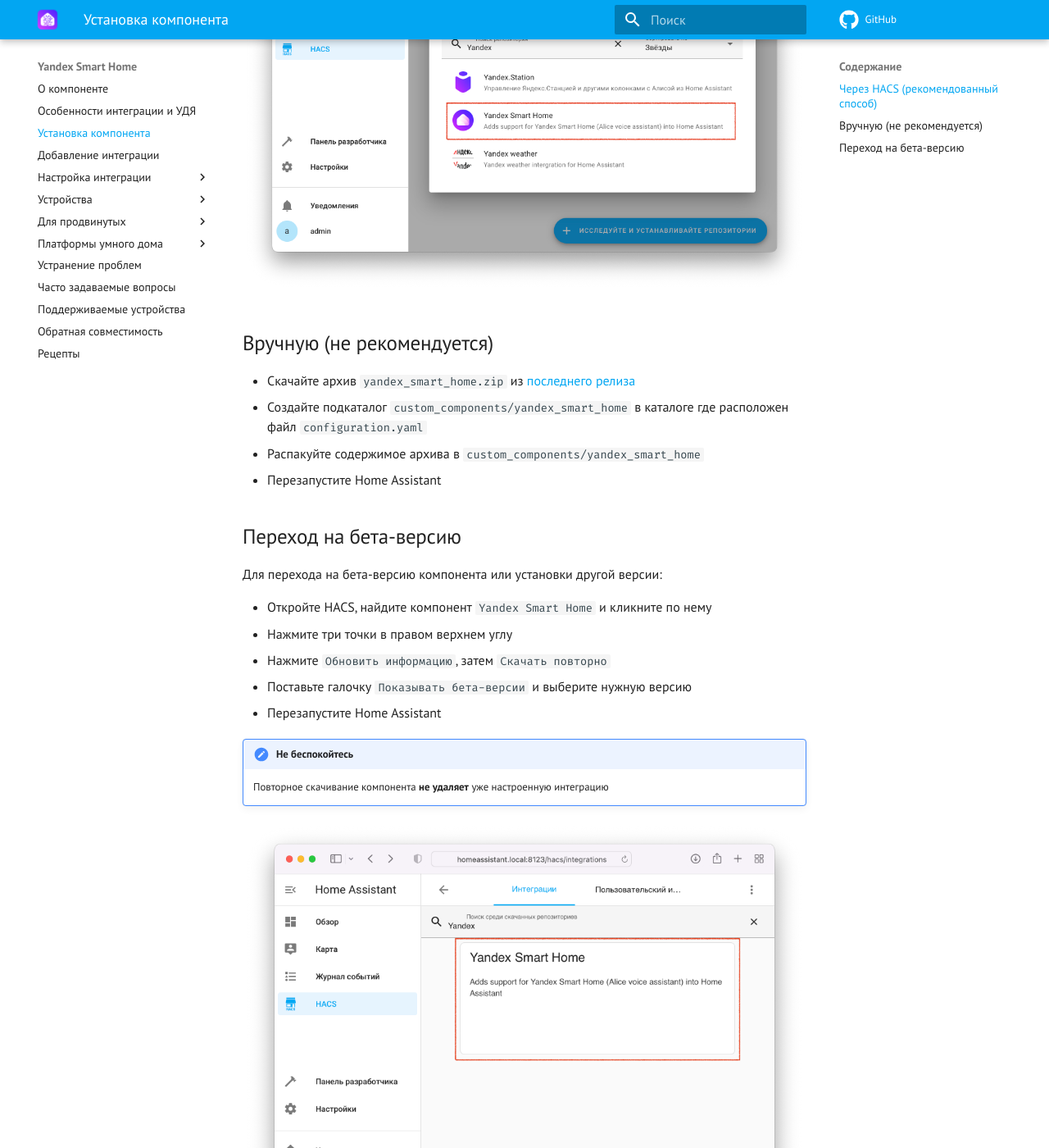
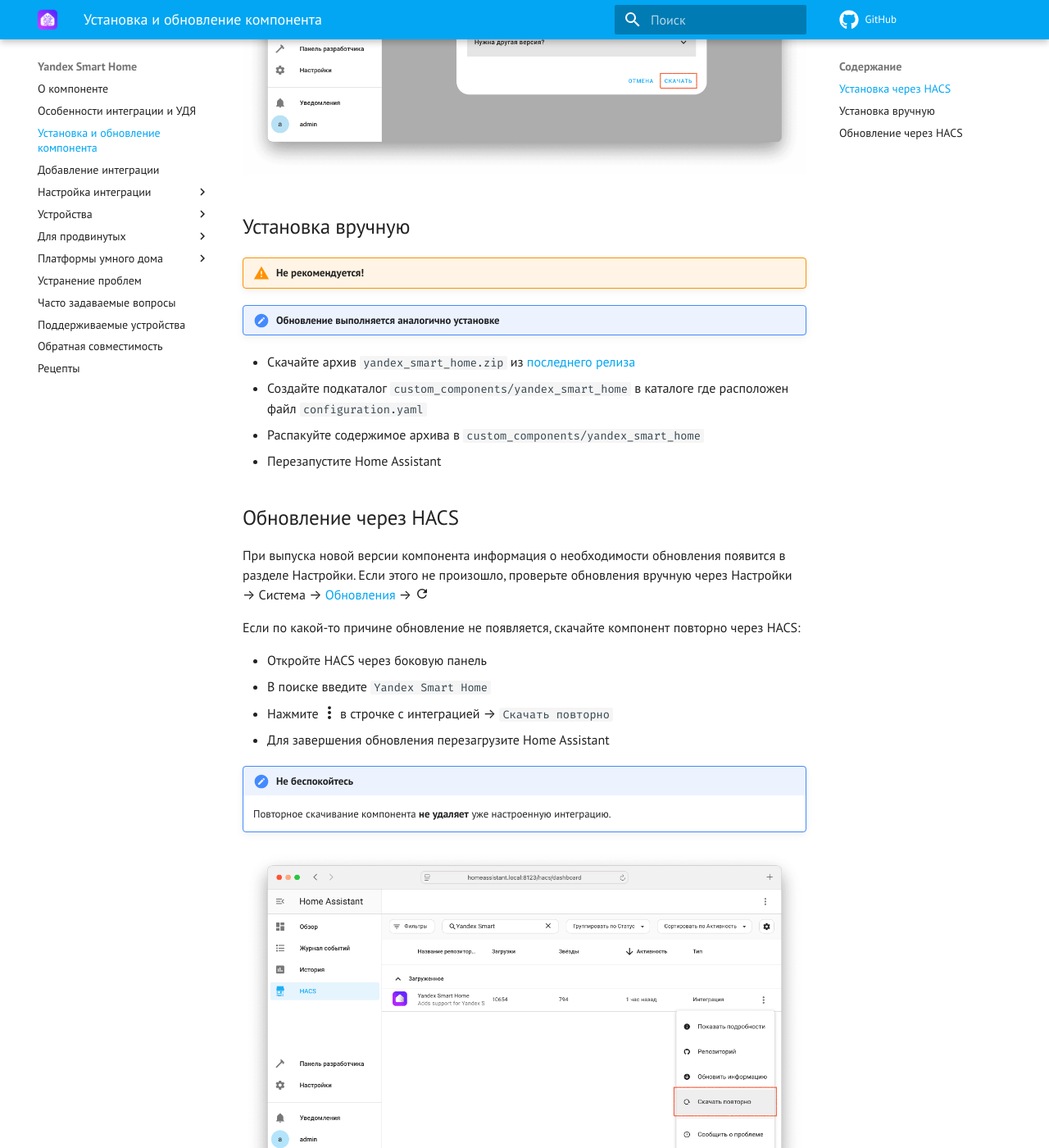
Before and after one commit to dext0r/yandex_smart_home, an MkDocs documentation site: the page built from docs/install/component.md, in a window 1280 px wide and 1400 px high, scrolled down 1084 px. Shown: the whole window at 82% size. Built offline with MkDocs 1.6.1 and Material for MkDocs 9.7.7, drawn with Linux system fonts in a browser that asks for light colours; comment, search, counter and statistics services are not loaded; the version menu is left out; some of the changed text lies outside the part shown.

Commit message:
docs: Rewrite component installation for HACS v2 (#504)

```diff
--- a/docs/install/component.md
+++ b/docs/install/component.md
@@ -1,35 +1,39 @@
-## Через HACS (рекомендованный способ) { id=hacs }
+## Установка через HACS { id=hacs }
 
-* Установите [HACS](https://hacs.xyz/docs/setup/download)
-* Откройте HACS --> Интеграции
-* Нажмите кнопку `Исследуйте и устанавливайте репозитории` в правом нижнем углу
-* В поиске введите `Yandex` и выберите `Yandex Smart Home`
-* Нажмите `Загрузить этот репозиторий с помощью HACS` --> `Скачать`
+!!! success "Рекомендованный способ"
+
+* [Установите](https://hacs.xyz/docs/use/download/download/) компонент HACS --> Перезагрузите Home Assistant --> [Добавьте интеграцию](https://hacs.xyz/docs/use/configuration/basic/) HACS
+* Откройте HACS через боковую панель
+* В поиске введите `Yandex Smart Home`
+* Нажмите :fontawesome-solid-ellipsis-vertical: в строчке с интеграцией --> `Скачать`
 * Для завершения установки перезагрузите Home Assistant
 
 ![](../assets/images/install/hacs-1.png){ width=750 }
 ![](../assets/images/install/hacs-2.png){ width=750 }
 
-## Вручную (не рекомендуется) { id=manual }
+## Установка вручную { id=manual }
+
+!!! warning "Не рекомендуется!"
+
+!!! hint "Обновление выполняется аналогично установке"
 
 * Скачайте архив `yandex_smart_home.zip` из [последнего релиза](https://github.com/dext0r/yandex_smart_home/releases/latest)
 * Создайте подкаталог `custom_components/yandex_smart_home` в каталоге где расположен файл `configuration.yaml`
 * Распакуйте содержимое архива в `custom_components/yandex_smart_home`
 * Перезапустите Home Assistant
 
-## Переход на бета-версию { id=change-version }
+## Обновление через HACS { id=update }
 
-Для перехода на бета-версию компонента или установки другой версии:
+При выпуска новой версии компонента информация о необходимости обновления появится в разделе Настройки. Если этого не произошло, проверьте обновления вручную через Настройки --> Система --> [Обновления](https://my.home-assistant.io/redirect/updates/) --> :material-refresh:
 
-* Откройте HACS, найдите компонент `Yandex Smart Home` и кликните по нему
-* Нажмите три точки в правом верхнем углу
-* Нажмите `Обновить информацию`, затем `Скачать повторно`
-* Поставьте галочку `Показывать бета-версии` и выберите нужную версию
-* Перезапустите Home Assistant
+Если по какой-то причине обновление не появляется, скачайте компонент повторно через HACS:
+
+* Откройте HACS через боковую панель
+* В поиске введите `Yandex Smart Home`
+* Нажмите :fontawesome-solid-ellipsis-vertical: в строчке с интеграцией --> `Скачать повторно`
+* Для завершения обновления перезагрузите Home Assistant
 
 !!! hint "Не беспокойтесь"
-    Повторное скачивание компонента **не удаляет** уже настроенную интеграцию
+    Повторное скачивание компонента **не удаляет** уже настроенную интеграцию.
 
-![](../assets/images/install/reinstall-1.png){ width=750 }
-![](../assets/images/install/reinstall-2.png){ width=750 }
-![](../assets/images/install/reinstall-3.png){ width=750 }
+![](../assets/images/install/reinstall.png){ width=750 }
--- a/mkdocs.yml
+++ b/mkdocs.yml
@@ -6,7 +6,7 @@
 nav:
   - О компоненте: index.md
   - Особенности интеграции и УДЯ : quirks.md
-  - Установка компонента: install/component.md
+  - Установка и обновление компонента: install/component.md
   - Добавление интеграции: install/integration.md
   - Настройка интеграции:
       - Способы настройки: config/getting-started.md
```
Also changed, not shown: docs/assets/images/install/hacs-1.png, docs/assets/images/install/hacs-2.png, docs/assets/images/install/integration-1.png, docs/assets/images/install/integration-2.png, docs/assets/images/install/integration-3.png, docs/assets/images/install/reinstall-1.png (deleted), docs/assets/images/install/reinstall-2.png (deleted), docs/assets/images/install/reinstall-3.png (deleted), docs/assets/images/install/reinstall.png (added).
